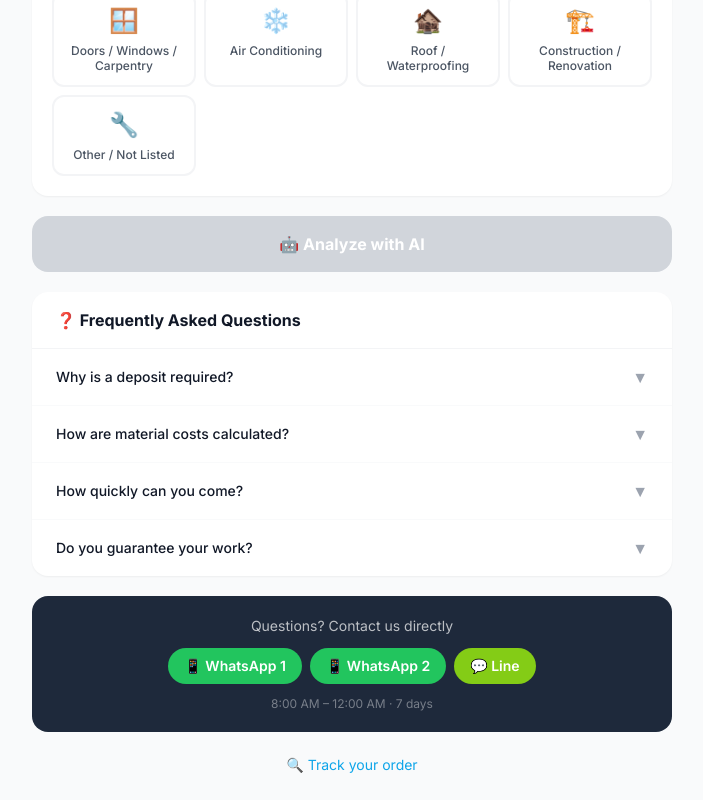
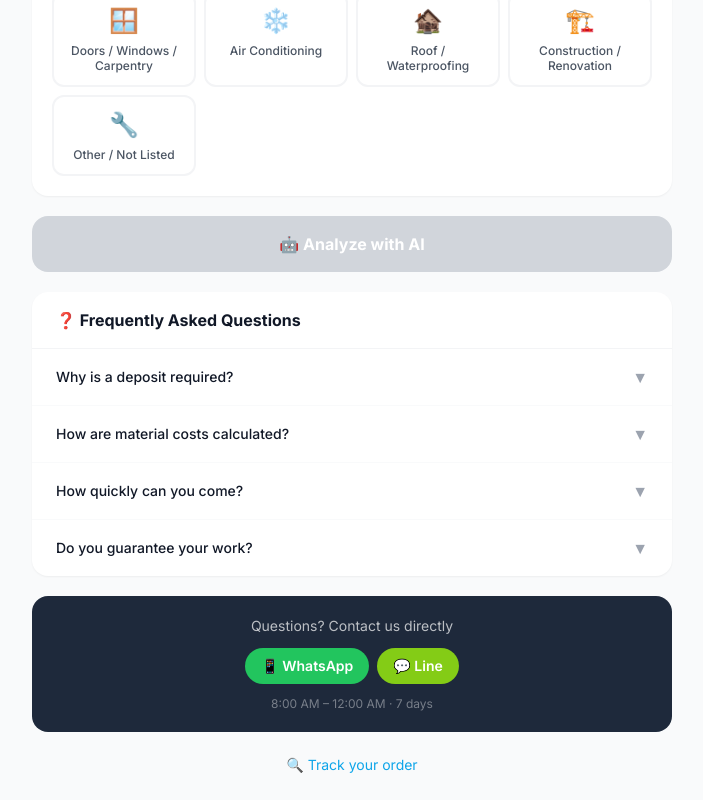
Before and after one commit to 3Xbang/mira, a Next.js app: page /repair in a window 1280 px wide. Shown: the part 945-1745 px from the top of the page, without its empty margins (288-991 px from the left). Built offline with nearby package versions, Linux system fonts and the light colour scheme.

Commit message:
WhatsApp改为单号：0835234777

```diff
--- a/app/repair/page.tsx
+++ b/app/repair/page.tsx
@@ -13,7 +13,6 @@ const COMPANY = {
   nameEn: 'Thailand Home',
   nameTh: 'ไทยโฮม',
   wa1: '66835234777',
-  wa2: '66640566668',
   line: '0835234777',
   area: { en: 'Ko Samui Island', zh: '苏梅岛全岛', th: 'เกาะสมุย ทั้งเกาะ' },
   hours: { en: '8:00 AM – 12:00 AM · 7 days', zh: '每天 8:00 – 24:00，7天服务', th: '8:00 – 24:00 ทุกวัน' },
@@ -282,11 +281,7 @@ function ContactButtons({ lang }: { lang: Lang }) {
       <div className="flex gap-2 justify-center flex-wrap">
         <a href={`https://wa.me/${COMPANY.wa1}`} target="_blank" rel="noreferrer"
           className="flex items-center gap-2 bg-green-500 hover:bg-green-600 text-white font-semibold px-4 py-2 rounded-full text-sm transition-colors">
-          📱 WhatsApp 1
-        </a>
-        <a href={`https://wa.me/${COMPANY.wa2}`} target="_blank" rel="noreferrer"
-          className="flex items-center gap-2 bg-green-500 hover:bg-green-600 text-white font-semibold px-4 py-2 rounded-full text-sm transition-colors">
-          📱 WhatsApp 2
+          📱 WhatsApp
         </a>
         <a href={`https://line.me/ti/p/${COMPANY.line}`} target="_blank" rel="noreferrer"
           className="flex items-center gap-2 bg-lime-500 hover:bg-lime-600 text-white font-semibold px-4 py-2 rounded-full text-sm transition-colors">
```
